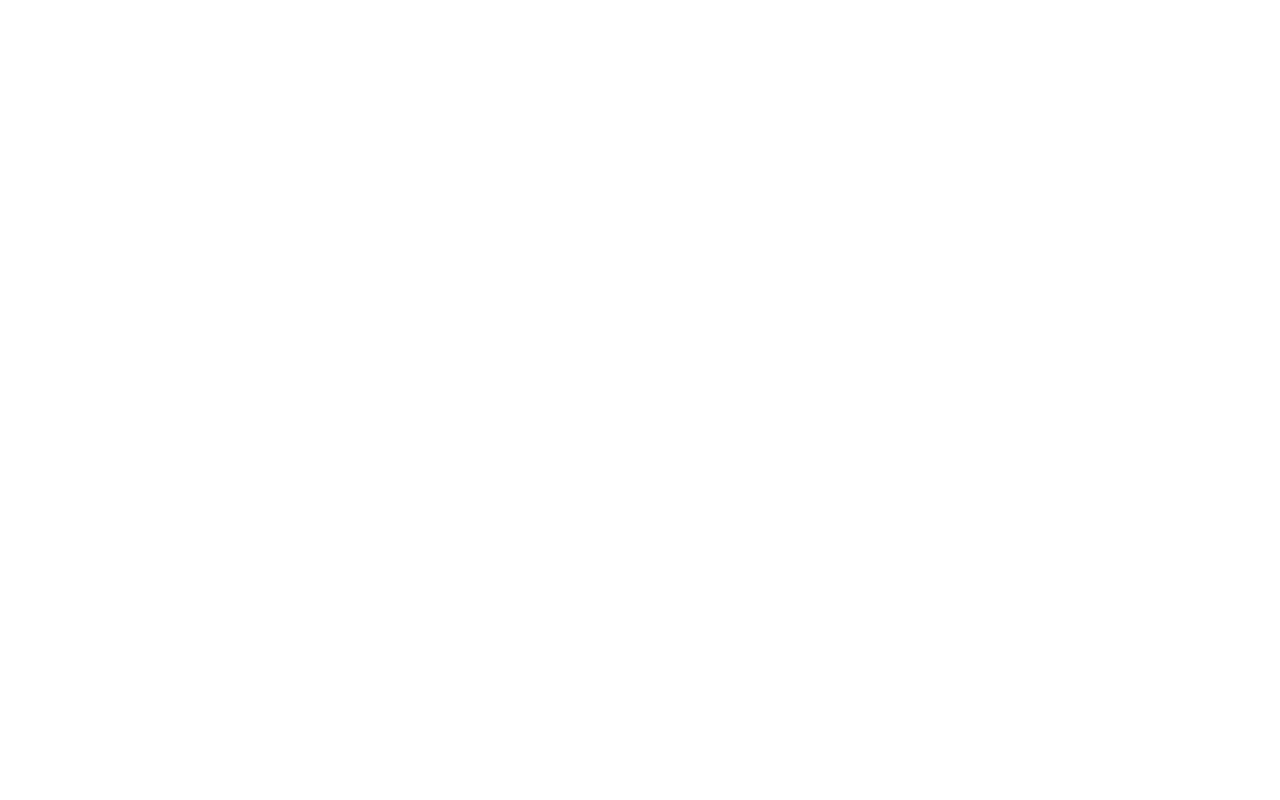
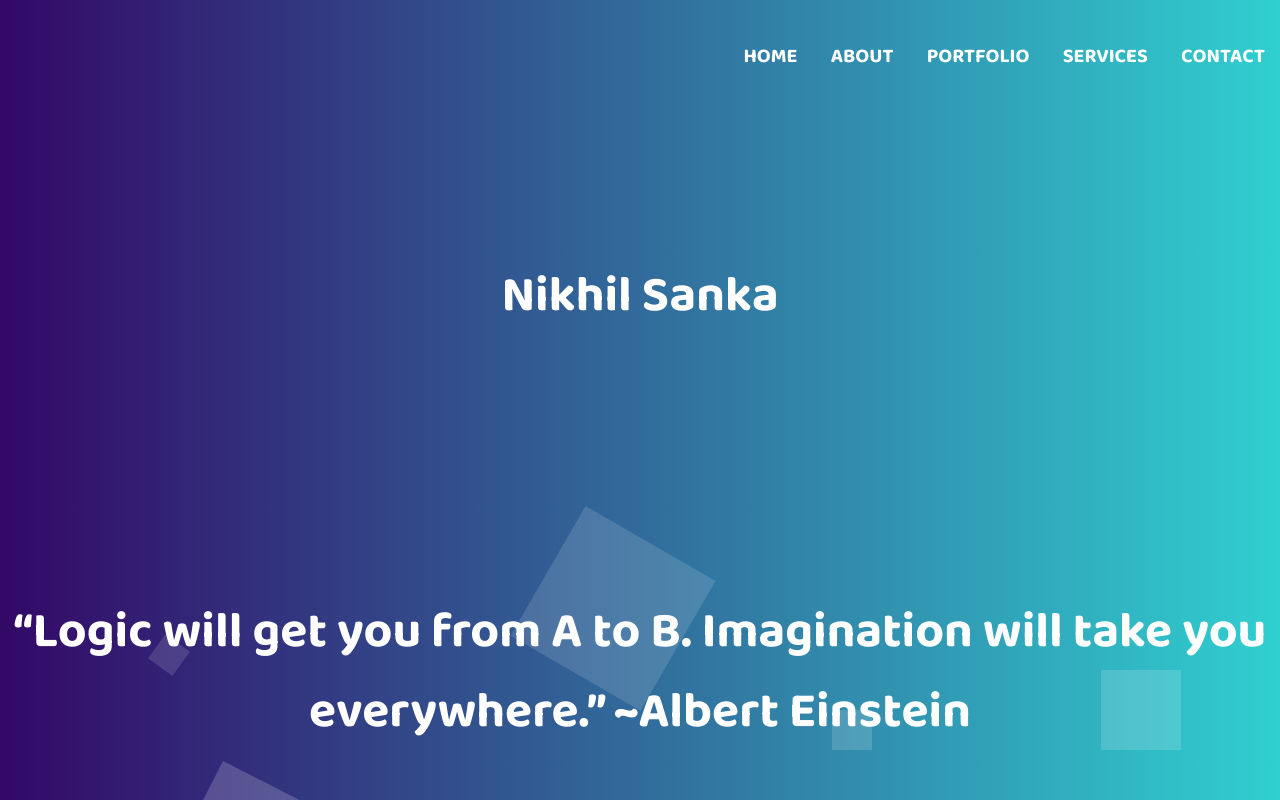
Before and after one commit to nsankacoder/nsankacoder.github.io, a plain HTML site: page homepage.html in a window 1280 px wide. Drawn offline with Linux system fonts and the light colour scheme.

Commit message:
Update homepage.html

```diff
--- a/homepage.html
+++ b/homepage.html
@@ -41,7 +41,7 @@ body {
 	margin-top: 20%;
 }
 .animation-area {
-	background: linear-gradient(to left, ##30cfd0, #330867);
+	background: linear-gradient(to left, #30cfd0, #330867);
 	width: 100%;
 	height: 100vh;
 }
```
